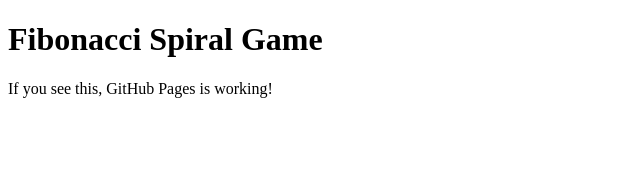
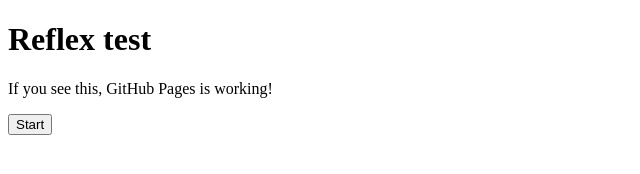
Before and after one commit to lalalasa123/Reflex-test, a plain HTML site: page index.html in a window 1280 px wide. Shown: the whole page, without its empty margins (0-640 px from the left). Drawn offline with Linux system fonts and the light colour scheme.

Commit message:
Initial commit/push.

```diff
--- a/index.html
+++ b/index.html
@@ -3,10 +3,12 @@
   <head>
     <meta charset="UTF-8">
     <meta name="viewport" content="width=device-width, initial-scale=1.0">
-    <title>Fibonacci Spiral Game</title>
+    <title>Reflex test</title>
   </head>
   <body>
-    <h1>Fibonacci Spiral Game</h1>
+    <h1>Reflex test</h1>
     <p>If you see this, GitHub Pages is working!</p>
+    <Button>Start</Button>
+    <p></p>
   </body>
 </html>
```
